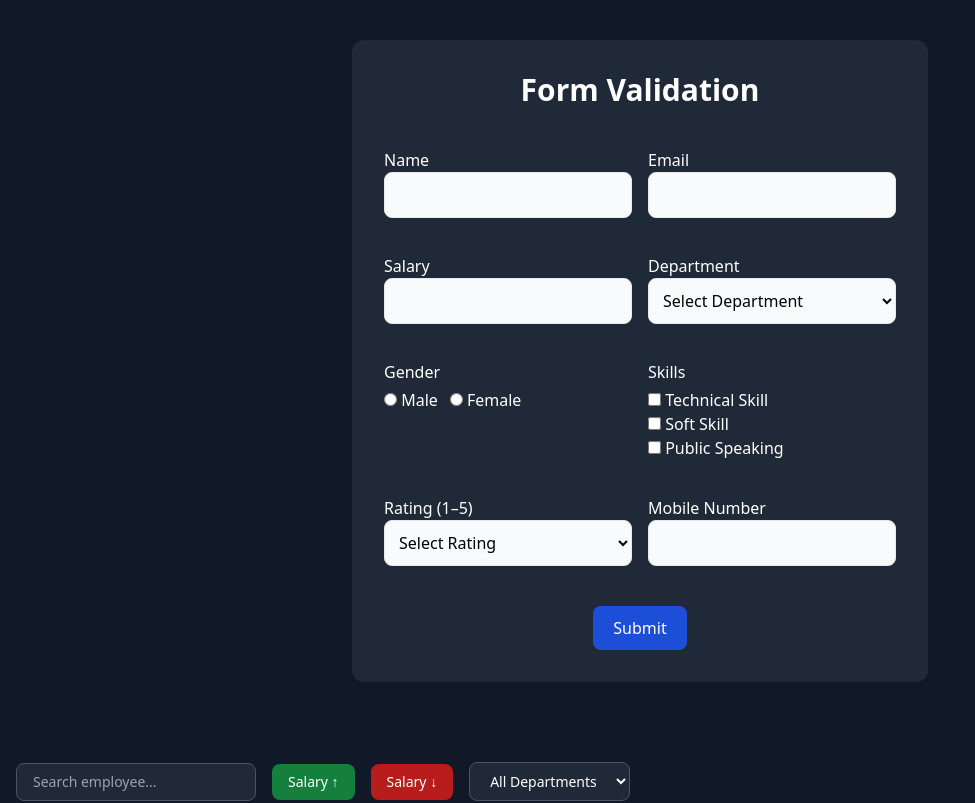
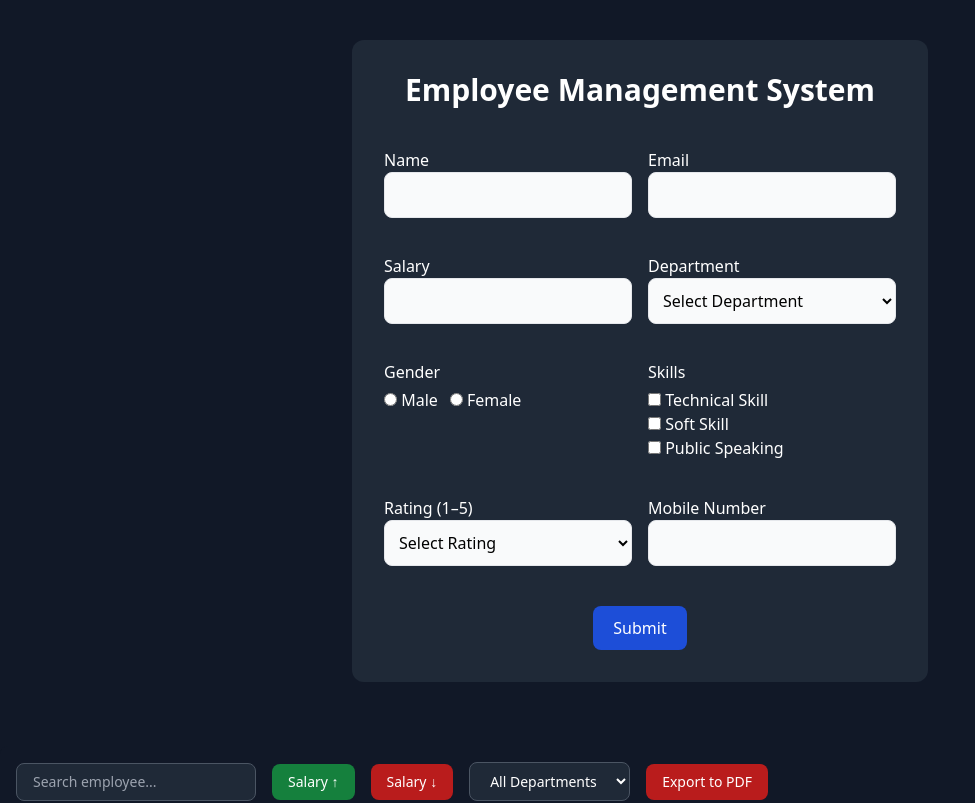
Before and after one commit to deliwalayash/Employee-management-local-storage, a React (Vite) app: page / in a window 1280 px wide. Shown: the top 803 px of the page, without its empty margins (0-975 px from the left). Built offline with nearby package versions, Linux system fonts and the light colour scheme.

Commit message:
export to pdf feature added

```diff
--- a/package.json
+++ b/package.json
@@ -10,6 +10,8 @@
     "preview": "vite preview"
   },
   "dependencies": {
+    "jspdf": "^3.0.4",
+    "jspdf-autotable": "^5.0.2",
     "react": "^19.2.0",
     "react-dom": "^19.2.0",
     "react-toastify": "^11.0.5",
--- a/src/App.jsx
+++ b/src/App.jsx
@@ -5,6 +5,8 @@ import Controls from "./components/Controls";
 import { ToastContainer } from "react-toastify";
 import Swal from "sweetalert2";
 import dummyEmployee from "./components/dummyemployees";
+import jsPDF from "jspdf";
+import autoTable from "jspdf-autotable";
 
 import "./App.css";
 
@@ -25,6 +27,37 @@ function App() {
   const [search, setSearch] = useState("");
   const [sortOrder, setSortorder] = useState("");
   const [searchDepartment, setSearchDepartment] = useState("");
+
+
+   //Save to PDF LOGIC
+  const exportToPDF = () => {
+  const doc = new jsPDF();
+  const now=new Date()
+  const date=now.toLocaleDateString()
+  const time=now.toLocaleTimeString()
+
+  doc.text(`${date},${time}`,14,10)
+
+  doc.text("Employee List", 14, 22);
+
+  autoTable(doc,{
+    startY: 25,
+    head: [["No","Name", "Email", "Salary", "Dep","Gender","Skills","Ratings","Mobile"]],
+    body: employee.map((emp,idx) => [
+      idx+1,
+      emp.name,
+      emp.email,
+      emp.salary,
+      emp.department,
+      emp.gender,
+      emp.skills,
+      emp.rating,
+      emp.mobile
+    ]),
+  });
+
+  doc.save("employees.pdf");
+};
 
   // ---------------- SEARCH FILTER ----------------
   const foundEmployee = employee.filter((curEle) => {
@@ -103,6 +136,7 @@ function App() {
         setSearch={setSearch}
         setSortorder={setSortorder}
         setSearchDepartment={setSearchDepartment}
+        exportToPDF={exportToPDF}
       />
 
       <Displaytable
--- a/src/components/Controls.jsx
+++ b/src/components/Controls.jsx
@@ -1,6 +1,6 @@
 import React from 'react'
 
-const Controls = ({setSearch,setSortorder,setSearchDepartment}) => {
+const Controls = ({setSearch,setSortorder,setSearchDepartment,exportToPDF}) => {
   return (
     <>
 <div className="container mx-auto my-6 ">
@@ -45,6 +45,13 @@ const Controls = ({setSearch,setSortorder,setSearchDepartment}) => {
       <option value="Marketing">Marketing</option>
       <option value="HR">HR</option>
     </select>
+     <button
+      type="button"
+      className="text-white bg-red-700 hover:bg-red-800 px-4 py-2 rounded-lg text-sm"
+       onClick={()=>{exportToPDF()}}
+    >
+      Export to PDF
+    </button>
 
   </div>
 </div>
--- a/src/components/Form2.jsx
+++ b/src/components/Form2.jsx
@@ -96,7 +96,7 @@ const Form2 = ({ setEmployee, editemp, seteditemp, updateEmployee }) => {
         noValidate
       >
         <h1 className="text-3xl font-semibold text-white text-center mb-10">
-          Form Validation
+          Employee Management System
         </h1>
 
         <div className="grid lg:grid-cols-2 gap-4">
```
Also changed, not shown: 1 other file (tests, documents, lock files or other folders).
